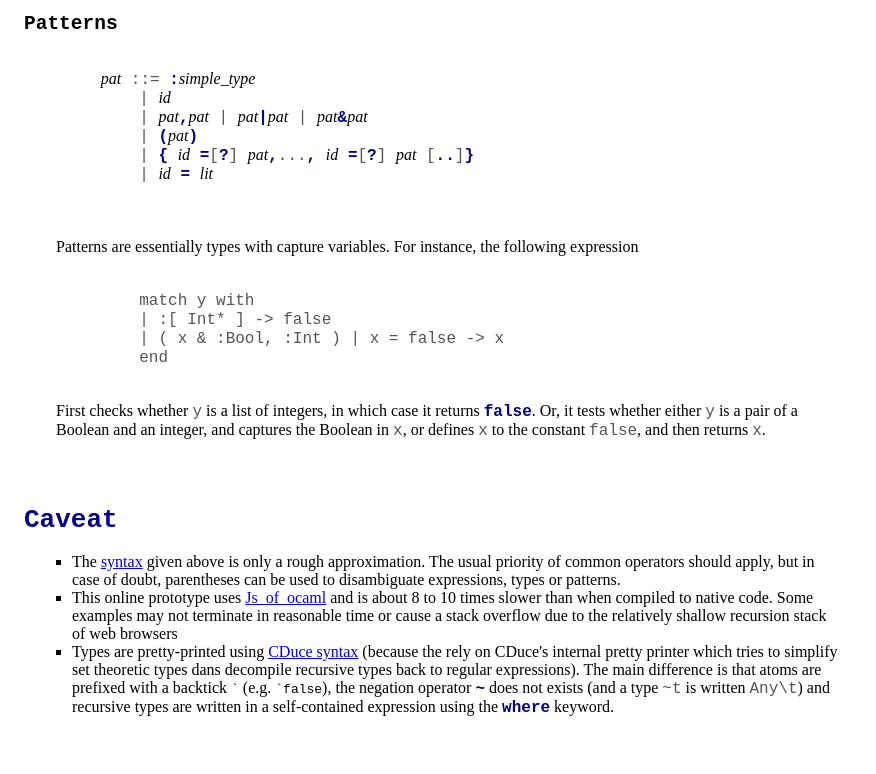
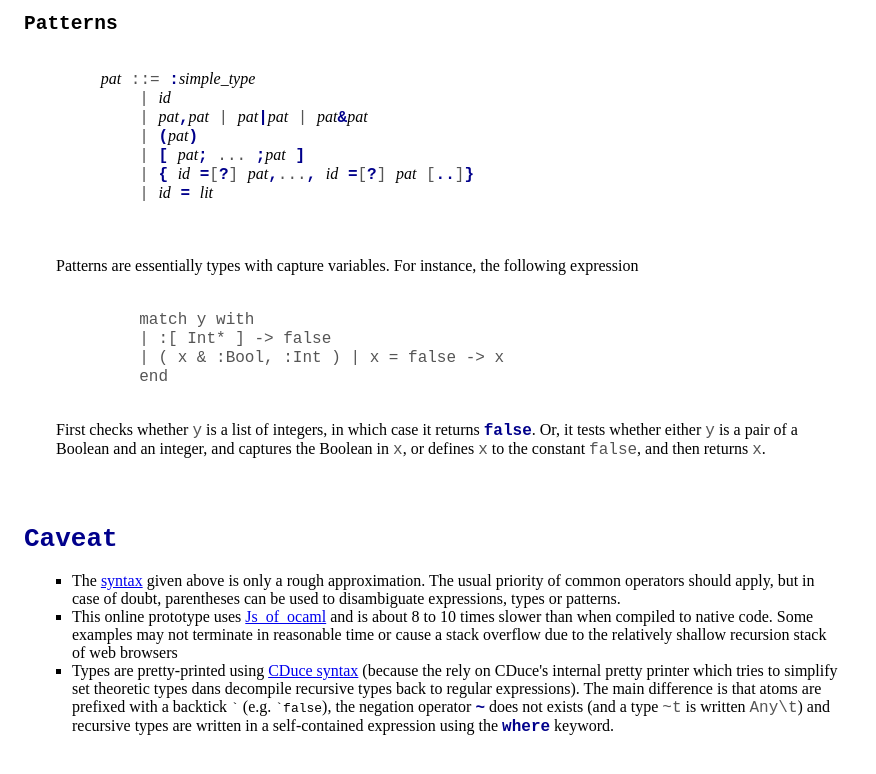
Before and after one commit to E-Sh4rk/Prototype, a website: page webeditor/doc.html in a window 1280 px wide. Shown: the part 2862-3636 px from the top of the page, without its empty margins (0-876 px from the left). Drawn offline with Linux system fonts and the light colour scheme.

Commit message:
update doc

```diff
--- a/webeditor/doc.html
+++ b/webeditor/doc.html
@@ -229,6 +229,7 @@
             | <var>id</var>
             | <var>pat</var><kbd>,</kbd><var>pat</var> | <var>pat</var><kbd>|</kbd><var>pat</var> | <var>pat</var><kbd>&</kbd><var>pat</var>
             | <kbd>(</kbd><var>pat</var><kbd>)</kbd>
+            | <kbd>[</kbd> <var>pat</var><kbd>;</kbd> ... <kbd>;</kbd><var>pat</var> <kbd>]</kbd>
             | <kbd>{</kbd> <var>id</var> <kbd>=</kbd>[<kbd>?</kbd>] <var>pat</var><kbd>,</kbd>...<kbd>,</kbd> <var>id</var> <kbd>=</kbd>[<kbd>?</kbd>] <var>pat</var> [<kbd>..</kbd>]<kbd>}</kbd>
             | <var>id</var> <kbd>=</kbd> <var>lit</var>
 
```
Also changed, not shown: 6 other files.
